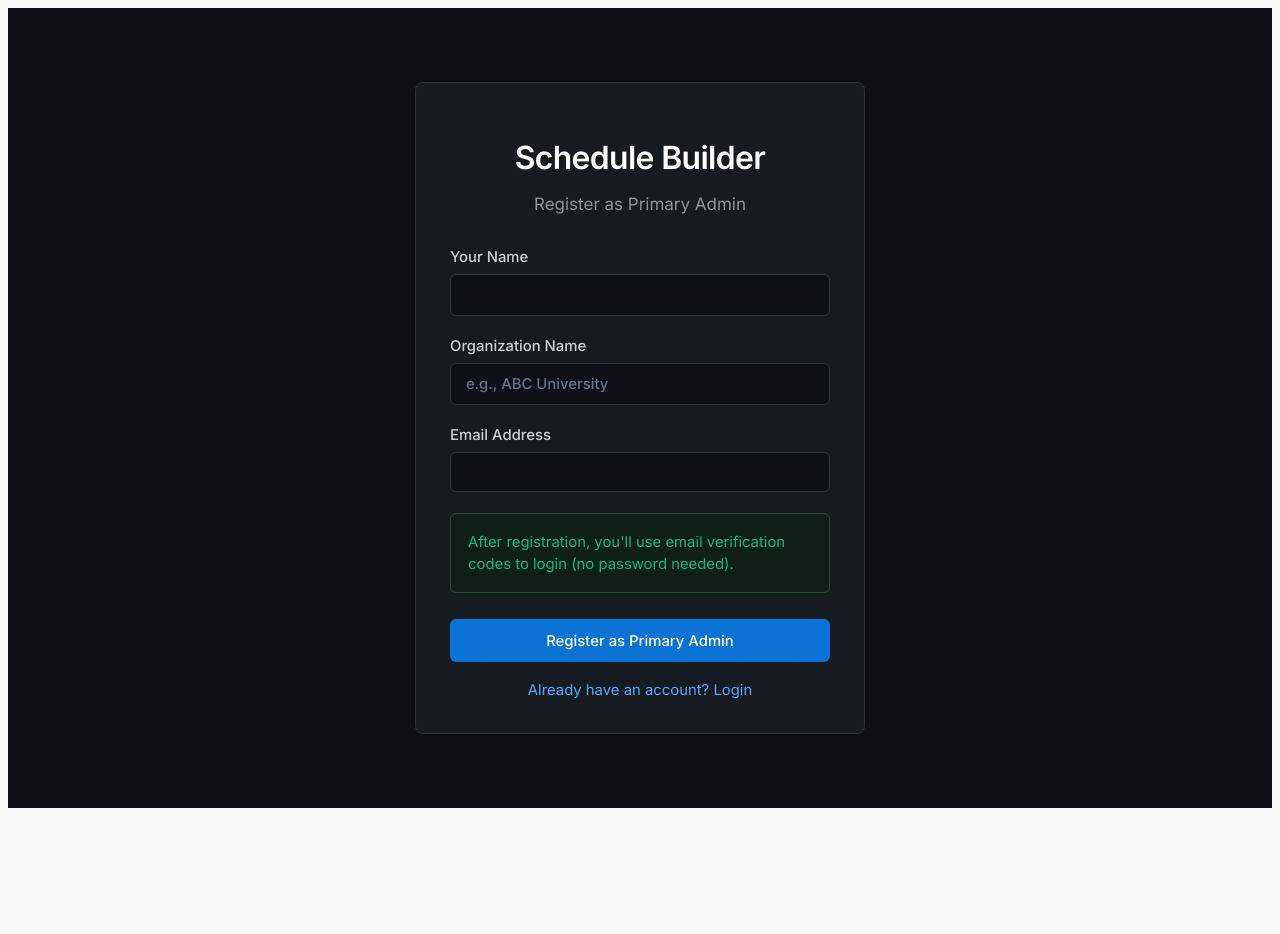
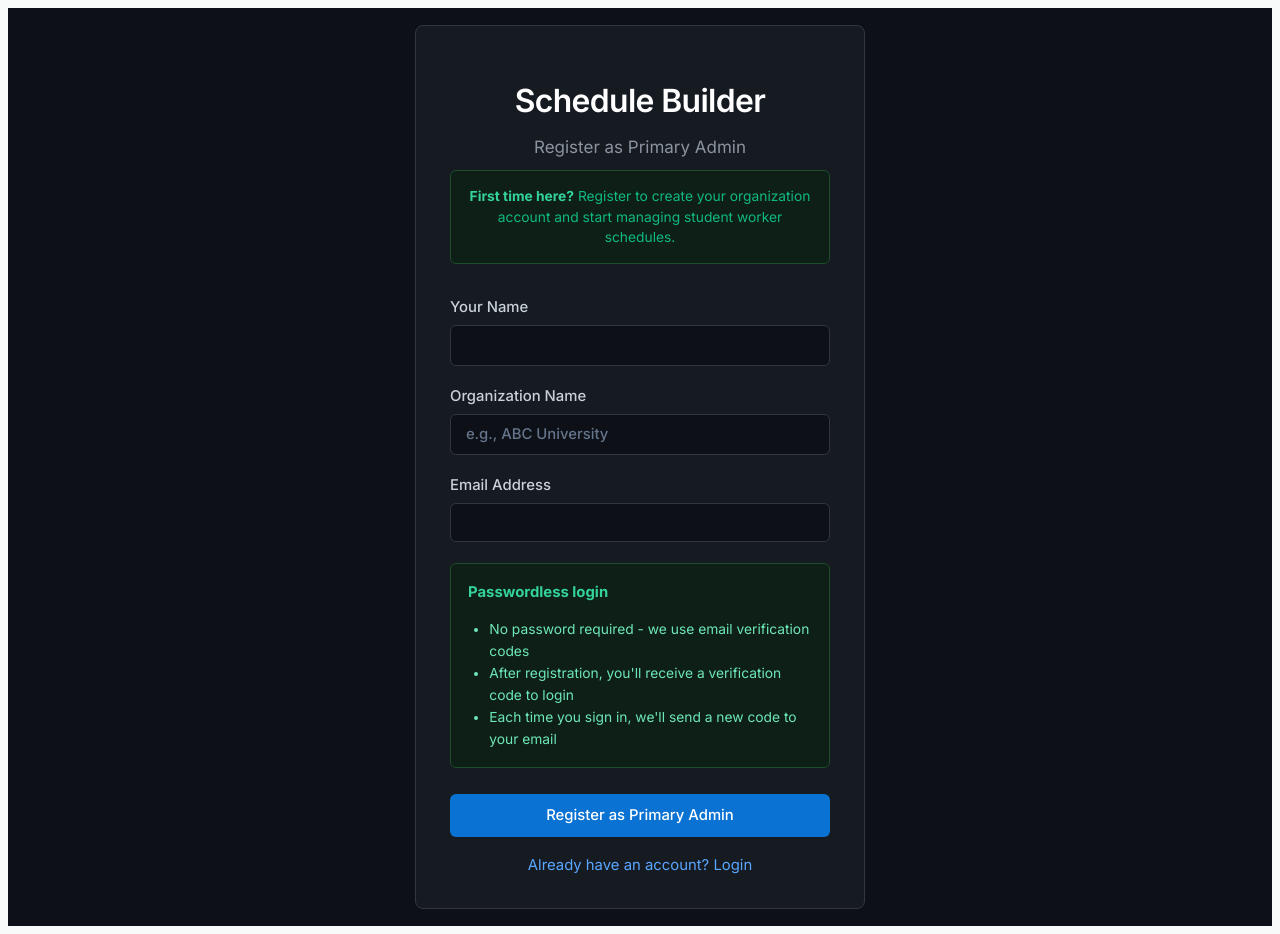
Before and after one commit to ArsalanAnwer0/schedule-builder, a Next.js app: page /register in a window 1280 px wide. Before the commit the page ends 816 px from the top, so only its background shows below. Built offline with nearby package versions, Linux system fonts and the light colour scheme.

Commit message:
Improve login and registration instructions

```diff
--- a/app/login/page.jsx
+++ b/app/login/page.jsx
@@ -303,14 +303,23 @@ function LoginForm() {
                 {loading ? 'Sending Code...' : 'Send Verification Code'}
               </button>
 
-              <p style={{
+              <div style={{
                 marginTop: '1.5rem',
-                textAlign: 'center',
-                fontSize: '0.8rem',
-                color: '#94a3b8'
+                padding: '1rem',
+                backgroundColor: '#1e293b',
+                border: '1px solid #334155',
+                borderRadius: '8px'
               }}>
-                We'll send a 6-digit code to your email
-              </p>
+                <p style={{
+                  fontSize: '0.875rem',
+                  color: '#cbd5e1',
+                  margin: 0,
+                  lineHeight: '1.6'
+                }}>
+                  <strong style={{ color: '#e2e8f0' }}>What happens next?</strong><br />
+                  We'll send a 6-digit verification code to your email. The code expires in 10 minutes. If you don't see it, check your spam folder.
+                </p>
+              </div>
 
               <div style={{
                 marginTop: '1.5rem',
@@ -437,14 +446,35 @@ function LoginForm() {
                 {loading ? 'Verifying...' : 'Verify & Sign In'}
               </button>
 
-              <p style={{
+              <div style={{
                 marginTop: '1.5rem',
-                textAlign: 'center',
-                fontSize: '0.8rem',
-                color: '#94a3b8'
+                padding: '1rem',
+                backgroundColor: '#1e293b',
+                border: '1px solid #334155',
+                borderRadius: '8px'
               }}>
-                Enter the 6-digit code sent to your email. Code expires in 10 minutes.
-              </p>
+                <p style={{
+                  fontSize: '0.875rem',
+                  color: '#cbd5e1',
+                  margin: 0,
+                  marginBottom: '0.75rem',
+                  lineHeight: '1.6'
+                }}>
+                  <strong style={{ color: '#e2e8f0' }}>Check your email</strong><br />
+                  Enter the 6-digit code we sent to your email address.
+                </p>
+                <ul style={{
+                  fontSize: '0.8125rem',
+                  color: '#94a3b8',
+                  margin: 0,
+                  paddingLeft: '1.25rem',
+                  lineHeight: '1.6'
+                }}>
+                  <li>Code expires in 10 minutes</li>
+                  <li>Check spam folder if you don't see it</li>
+                  <li>You can resend the code if needed</li>
+                </ul>
+              </div>
 
               <div style={{
                 marginTop: '1.5rem',
--- a/app/register/page.jsx
+++ b/app/register/page.jsx
@@ -85,10 +85,21 @@ export default function RegisterPage() {
           </h1>
           <p style={{
             fontSize: "1rem",
-            color: "#8b949e"
+            color: "#8b949e",
+            marginBottom: "0.75rem"
           }}>
             Register as Primary Admin
           </p>
+          <div style={{
+            padding: "0.875rem 1rem",
+            backgroundColor: "#0d1f17",
+            border: "1px solid #1e4d2b",
+            borderRadius: "6px"
+          }}>
+            <p style={{ color: "#10b981", fontSize: "0.8125rem", margin: 0, lineHeight: "1.5" }}>
+              <strong style={{ color: "#34d399" }}>First time here?</strong> Register to create your organization account and start managing student worker schedules.
+            </p>
+          </div>
         </div>
 
         {error && (
@@ -239,9 +250,20 @@ export default function RegisterPage() {
             borderRadius: "6px",
             marginBottom: "1.5rem"
           }}>
-            <p style={{ color: "#10b981", fontSize: "0.875rem", margin: 0, lineHeight: "1.5" }}>
-              After registration, you'll use email verification codes to login (no password needed).
+            <p style={{ color: "#10b981", fontSize: "0.875rem", margin: 0, marginBottom: "0.75rem", lineHeight: "1.6" }}>
+              <strong style={{ color: "#34d399" }}>Passwordless login</strong>
             </p>
+            <ul style={{
+              fontSize: "0.8125rem",
+              color: "#6ee7b7",
+              margin: 0,
+              paddingLeft: "1.25rem",
+              lineHeight: "1.6"
+            }}>
+              <li>No password required - we use email verification codes</li>
+              <li>After registration, you'll receive a verification code to login</li>
+              <li>Each time you sign in, we'll send a new code to your email</li>
+            </ul>
           </div>
 
           <button
```
